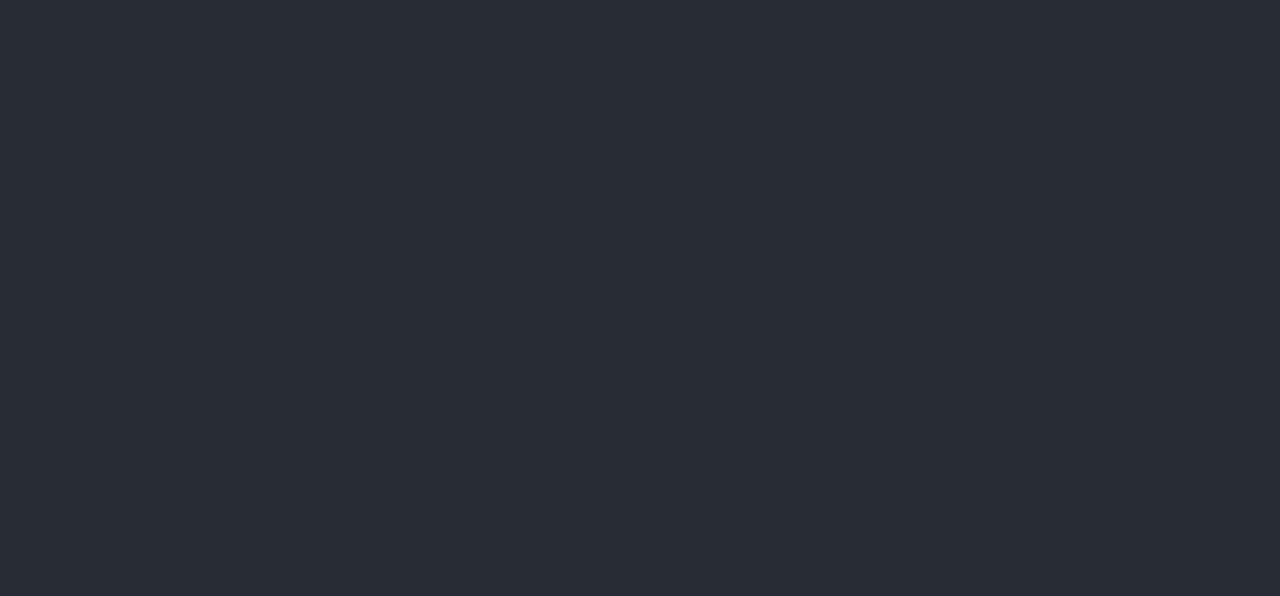
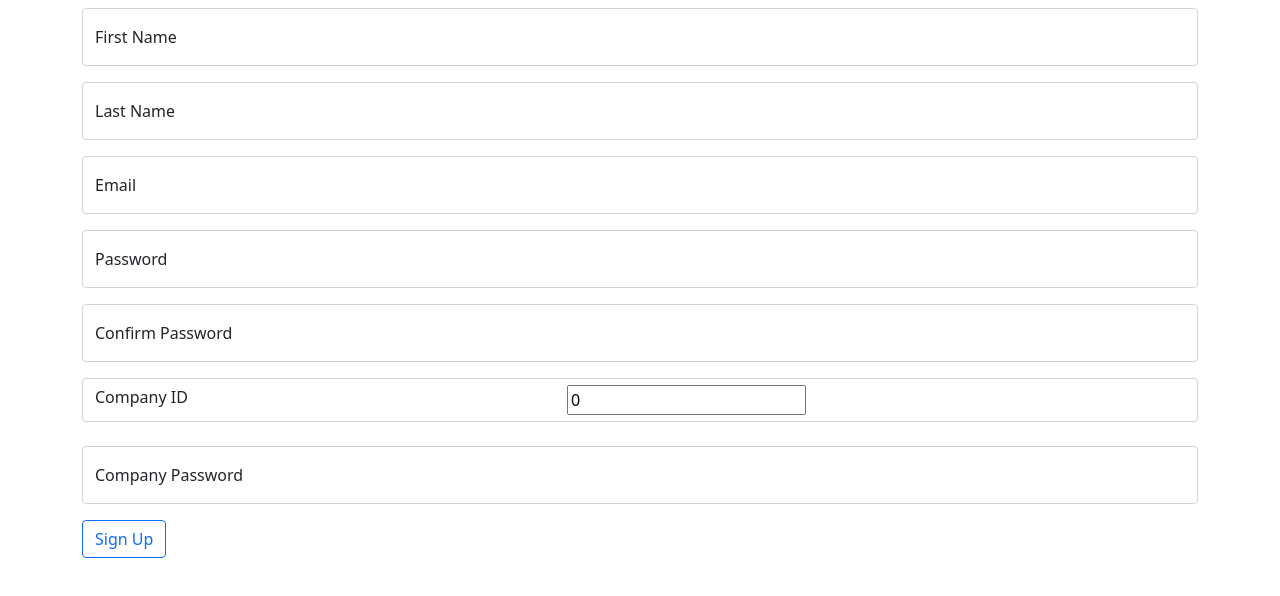
Before and after one commit to TannerDale/schedule-exchange-client, a React (Create React App) app: page / in a window 1280 px wide. Shown: the top 596 px of the page. Built offline with nearby package versions, Linux system fonts and the light colour scheme; no server answers.

Commit message:
User dashboard

```diff
--- a/package.json
+++ b/package.json
@@ -6,8 +6,10 @@
     "@testing-library/jest-dom": "^5.16.1",
     "@testing-library/react": "^12.1.2",
     "@testing-library/user-event": "^13.5.0",
+    "bootstrap": "^5.1.3",
     "json-server": "^0.17.0",
     "react": "^17.0.2",
+    "react-bootstrap": "^2.1.0",
     "react-dom": "^17.0.2",
     "react-icons": "^4.3.1",
     "react-router-dom": "^6.2.1",
--- a/src/App.js
+++ b/src/App.js
@@ -1,11 +1,46 @@
-import logo from './logo.svg';
 import './App.css';
+import { useState, useEffect } from 'react'
+import { BrowserRouter as Router, Routes, Route } from 'react-router-dom'
+import Dashboard from './components/user/Dashboard'
+import SignUp from './components/user/SignUp'
 
 const App = () => {
+  const [user, setUser] = useState({})
+
+  useEffect(() => {
+    const getUser = async () => {
+      const userFromServer = await fetchUser(1)
+
+      setUser(formatUser(userFromServer))
+    }
+
+    getUser()
+  }, [])
+
+  const formatUser = (rawUser) => {
+    const formattedUser = {
+      id: rawUser.data.id,
+      firstName: rawUser.data.attributes.first_name,
+      lastName: rawUser.data.attributes.last_name,
+      email: rawUser.data.attributes.email,
+      role: rawUser.data.attributes.role,
+      companyId: rawUser.data.relationships.company.data.id,
+    }
+
+    return formattedUser
+  }
+
+  const fetchUser = async (id) => {
+    const res = await fetch(`http://localhost:5000/api/v1/users/${id}`)
+    const data = await res.json()
+
+    return data
+  }
+
   return (
     <div className="App">
-      <header className="App-header">
-      </header>
+      <Dashboard user={user} />
+      <SignUp />
     </div>
   );
 }
--- /dev/null
+++ b/src/components/user/Dashboard.js
@@ -0,0 +1,9 @@
+const Dashboard = ({ user }) => {
+  return (
+    <div>
+      <h1>{user.id !== undefined && `${user.firstName} ${user.lastName}`}</h1>
+    </div>
+  )
+}
+
+export default Dashboard
--- /dev/null
+++ b/src/components/user/SignUp.js
@@ -0,0 +1,61 @@
+import { useState } from 'react'
+
+const SignUp = () => {
+  const [firstName, setFirstName] = useState('')
+  const [lastName, setLastName] = useState('')
+  const [email, setEmail] = useState('')
+  const [password, setPassword] = useState('')
+  const [passwordConfirmation, setPasswordConfirmation] = useState('')
+  const [companyId, setCompanyId] = useState(0)
+  const [companyPassword, setCompanyPassword] = useState('')
+
+  const formOption = (type, placeholder, value, method) => {
+    return (
+      <div className='form-floating mb-3'>
+        <input
+          type={type}
+          className='form-control'
+          id='floatingInput'
+          placeholder={placeholder}
+          value={value}
+          onChange={(e) => method(e.target.value)}
+        />
+        <label htmlFor='floatingInput'>{placeholder}</label>
+      </div>
+    )
+  }
+
+  return (
+    <div className='container'>
+      <form className='create-user-form'>
+
+        {formOption('text', 'First Name', firstName, setFirstName)}
+
+        {formOption('text', 'Last Name', lastName, setLastName)}
+
+        {formOption('text', 'Email', email, setEmail)}
+
+        {formOption('password', 'Password', password, setPassword)}
+
+        {formOption('password', 'Confirm Password', passwordConfirmation, setPasswordConfirmation)}
+
+        <div className='form-control'>
+          <label className='float-start'>Company ID</label>
+          <input
+            type='number'
+            min='0'
+            value={companyId}
+            onChange={(e) => setCompanyId(e.target.value)}
+          />
+        </div>
+        <br/>
+
+        {formOption('password', 'Company Password', companyPassword, setCompanyPassword)}
+
+        <input type='submit' value='Sign Up' className='btn btn-outline-primary float-start' />
+      </form>
+    </div>
+  )
+}
+
+export default SignUp
--- a/src/index.js
+++ b/src/index.js
@@ -3,6 +3,7 @@ import ReactDOM from 'react-dom';
 import './index.css';
 import App from './App';
 import reportWebVitals from './reportWebVitals';
+import 'bootstrap/dist/css/bootstrap.min.css';
 
 ReactDOM.render(
   <React.StrictMode>
```
Also changed, not shown: 1 other file (tests, documents, lock files or other folders).
